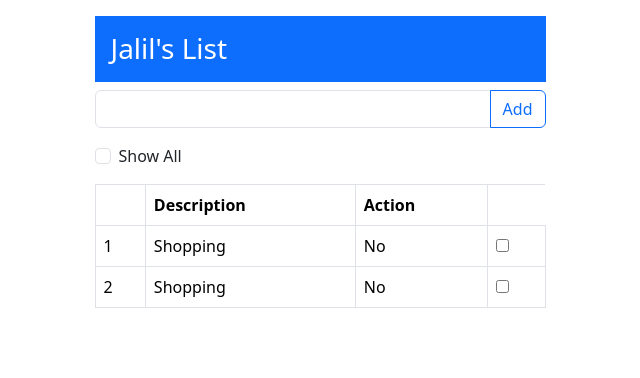
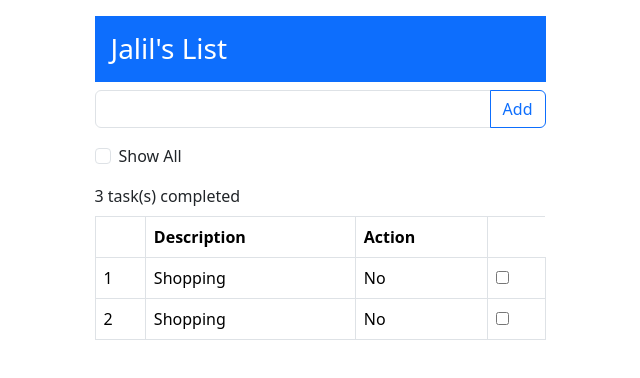
Before and after one commit to JalilAbdullayev/angular-toDoApp, an Angular app: page / in a window 1280 px wide. Shown: the top 378 px of the page, without its empty margins (320-960 px from the left). Built offline with nearby package versions, Linux system fonts and the light colour scheme.

Commit message:
ngTemplate

```diff
--- a/src/app/todo/todo.component.html
+++ b/src/app/todo/todo.component.html
@@ -16,7 +16,14 @@
           Show All
         </label>
       </div>
-      <table class="table table-bordered" *ngIf="getItems().length > 0">
+      <div class="my-2">
+        {{ displayCount() }} task(s) completed
+      </div>
+      <div class="alert alert-warning" *ngIf="getItems().length == 0 else table">
+        All tasks have been completed.
+      </div>
+      <ng-template #table>
+        <table class="table table-bordered">
           <thead>
           <tr>
             <th></th>
@@ -37,20 +44,35 @@
               {{ item.description }}
             </td>
             <td>
-            <!--<div *ngIf="item.action">
-              Yes
-            </div>
-            <div *ngIf="!item.action">
-              No
-            </div>-->
-            <div [ngSwitch]="item.action">
+              <!--<div [ngSwitch]="item.action">
                 <div *ngSwitchCase="true">
                   Yes
                 </div>
                 <div *ngSwitchDefault>
                   No
                 </div>
+              </div>-->
+              <!--<div *ngIf="item.action; else no">
+                Yes
               </div>
+              <ng-template #no>
+                No
+              </ng-template>-->
+              <!--<div *ngIf="item.action; then no">
+                Hidden
+              </div>
+              <ng-template #no>
+                No
+              </ng-template>-->
+              <div *ngIf="item.action; then yes else no">
+                Hidden
+              </div>
+              <ng-template #no>
+                No
+              </ng-template>
+              <ng-template #yes>
+                Yes
+              </ng-template>
             </td>
             <td>
               <input type="checkbox" [(ngModel)]="item.action"/>
@@ -58,9 +80,7 @@
           </tr>
           </tbody>
         </table>
-      <div class="alert alert-warning" *ngIf="getItems().length == 0">
-        Empty list.
+      </ng-template>
     </div>
   </div>
 </div>
-</div>
--- a/src/app/todo/todo.component.ts
+++ b/src/app/todo/todo.component.ts
@@ -29,4 +29,8 @@
     }
     return this.model.items.filter(item => !item.action);
   }
+
+  displayCount() {
+    return this.model.items.filter(item => item.action).length;
+  }
 }
```
Lines whose indentation alone changed are shown as unchanged.
